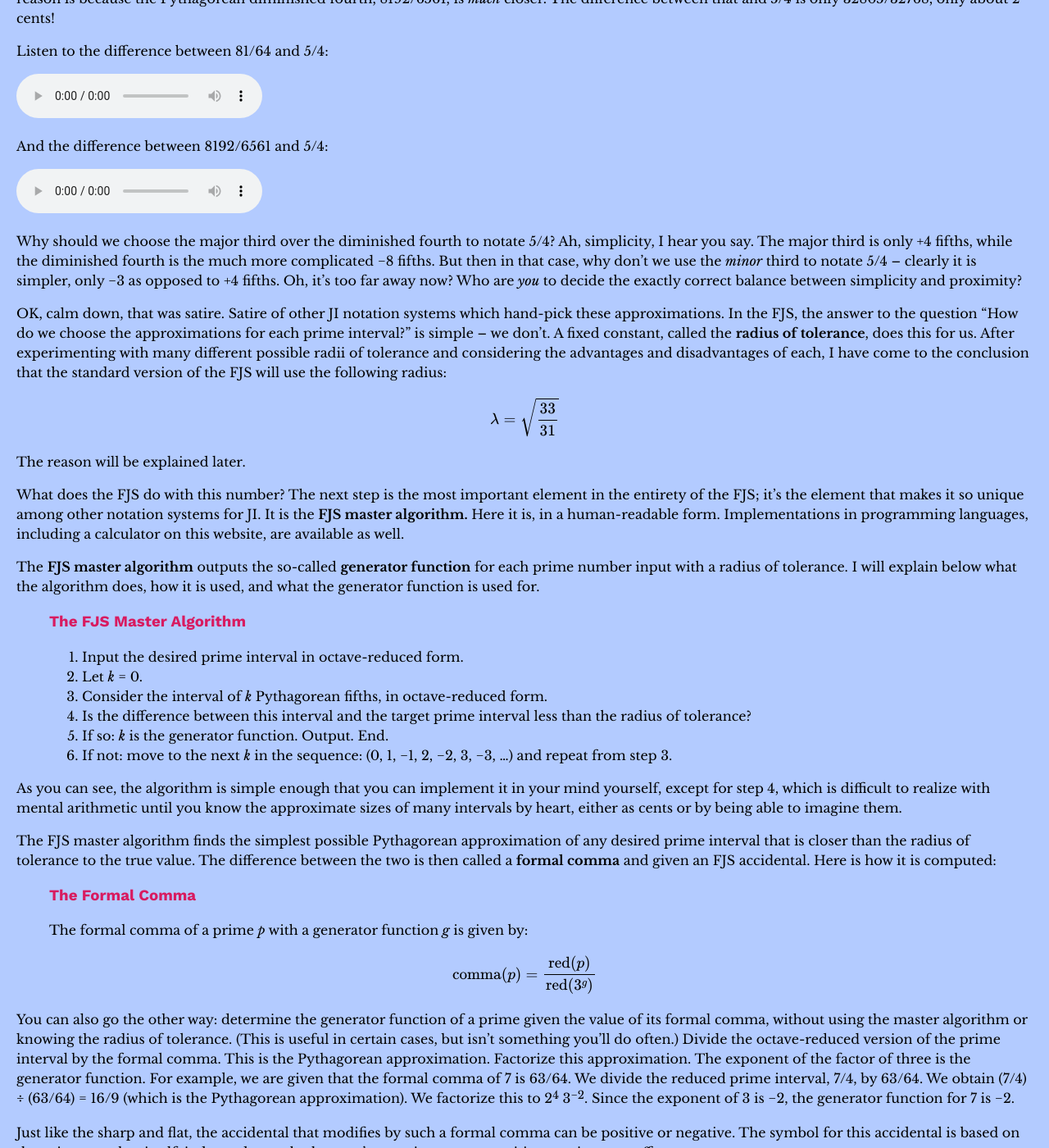
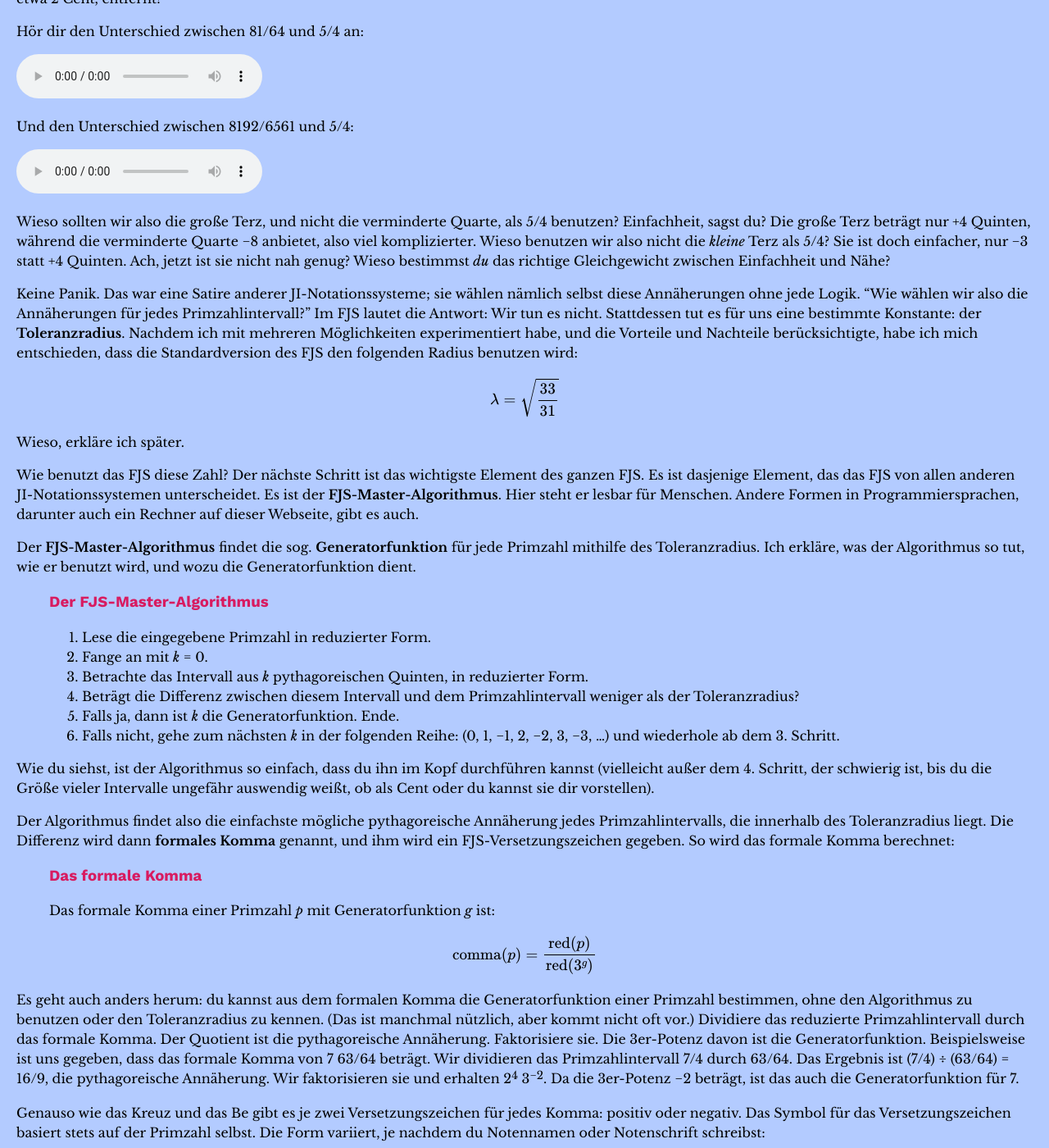
Before and after one commit to misotanni/misotanni.github.io, a Jekyll site: the page built from fjs/de/crash.md, in a window 1280 px wide and 1400 px high, scrolled down 4710 px. Shown: the whole window at 82% size. Built offline with Jekyll 4.4.1, drawn with Linux system fonts in a browser that asks for light colours; our own code applies the rules of GitHub Pages for plain Markdown files; formulas are drawn with MathJax 3; some of the changed text lies outside the part shown.

Commit message:
half done Lesson 2

```diff
--- a/fjs/de/crash.md
+++ b/fjs/de/crash.md
@@ -127,71 +127,73 @@ Du brauchst dir diese Tabelle gar nicht merken! Um das FJS zu benutzen, brauchst
 
 Du kannst die Antworten [hier](solutions.html) nachschlagen.
 
-## <a name="lesson_2">Lesson 2: The Prime Intervals</a>
+## <a name="lesson_2">Lektion 2: Die Primzahlintervalle</a>
 
-All right, you've learned to write all of Pythagorean tuning. This is pretty boring for now, since Pythagorean doesn't even deviate from 12-EDO that much – aside from having a nonzero diminished second. And more importantly, it's not even close to being able to notate the entirety of Just Intonation.
+Also bisher hast du gelernt, die pythagoreische Stimmung aufzuschreiben. Bis jetzt war es ein bisschen langweilig. Die pythagoreische Stimmung weicht gar nicht so viel von 12-EDO ab. Es reicht auch gar nicht aus, um die ganze Naturtonstimmung aufschreiben zu können.
 
-The next step in being able to cover all of JI is to cover the so-called prime intervals. These are intervals in the overtone series based on prime numbers. To find them, we take the prime numbers:
+Der nächste Schritt ist die Fähigkeit, sog. Primzahlintervalle darzustellen. Das sind Intervalle der Obertonreihe, die aus Primzahlen bestehen. Wir nehmen also die Reihe der Primzahlen:
 
 > 2, 3, 5, 7, 11, 13, 17, 19, ...
 
-...and we take the reduced form of all of them:
+...und wir verwandeln alle in ihre reduzierte Formen:
 
 > 1/1, 3/2, 5/4, 7/4, 11/8, 13/8, 17/16, 19/16, ...
 
-We already know how to notate the first two primes: the octave and the fifth. Those are covered. In fact, from this point onwards, when I refer to "prime intervals", I refer exclusively to the ones corresponding to primes greater than 3.
+Wir wissen schon, wie die ersten zwei Primzahlen aussehen: die Oktave und die Quinte. Ab jetzt, wenn ich "Primzahlintervalle" sage, meine ich nur die, die Primzahlen über 3 zugeordnet sind.
 
-Now, if you are familiar with JI, then you might have heard of 5/4 being called a "just major third" and 7/4 being called a "harmonic seventh" – a form of "minor seventh". Chances are, this language may not have seemed strange to you at first glance. These just seem like innocent extensions of the notion of "major third" and "minor seventh" to include intervals that are close to those interval classes.
+Falls du dich mit JI auskennst, hast du schon gehört, dass 5/4 als "Naturterz" und 7/4 als "Naturseptime" bezeichnet werden – also Sonderformen der großen Terz bzw. der kleinen Septime. Diese Sprache fiel dir wahrscheinlich erstens nicht auf. Es sieht sich so an, als wären es einfach Erweiterungen der Begriffe "große Terz" und "kleine Septime", um Intervalle einzubeziehen, die nah sind.
 
-But if we consider this on a formal level, things start to get weird.
+Auf einem formalen Niveau aber geschieht etwas Merkwürdiges.
 
-Say we accept this at first: 5/4 is a type of major third. So we'll notate it as a major third, *with some kind of additional symbol indicating the deviation*. The difference from the Pythagorean major third, 81/64, is the small interval of 81/80, about 22 cents. This should be fine, why would it be problematic? The reason is because the Pythagorean diminished fourth, 8192/6561, is *much* closer. The difference between that and 5/4 is only 32805/32768, only about 2 cents!
+Nehmen wir an, wir akzeptieren das zunächst. 5/4 ist eine Art große Terz. Wir notieren es also als eine große Terz, *mit einem Zusatzzeichen, der für den Unterschied stehen wird.* Die Differenz zur pythagoreischen großen Terz (81/64) beträgt nur 81/80, etwa 22 Cent. Wieso sollte das ein Problem sein? Deswegen, dass es *viel* bessere Annäherungen gibt, zum Beispiel die pythagoreische verminderte Quarte (8192/6561). Sie liegt nur um 32805/32768, nur etwa 2 Cent, entfernt!
 
-Listen to the difference between 81/64 and 5/4:
+Hör dir den Unterschied zwischen 81/64 und 5/4 an:
 
 <audio controls><source src="../assets/audio_2.mp3" type="audio/mpeg"></audio>
 
-And the difference between 8192/6561 and 5/4:
+Und den Unterschied zwischen 8192/6561 und 5/4:
 
 <audio controls><source src="../assets/audio_3.mp3" type="audio/mpeg"></audio>
 
-Why should we choose the major third over the diminished fourth to notate 5/4? Ah, simplicity, I hear you say. The major third is only +4 fifths, while the diminished fourth is the much more complicated −8 fifths. But then in that case, why don't we use the *minor* third to notate 5/4 – clearly it is simpler, only −3 as opposed to +4 fifths. Oh, it's too far away now? Who are *you* to decide the exactly correct balance between simplicity and proximity?
+Wieso sollten wir also die große Terz, und nicht die verminderte Quarte, als 5/4 benutzen? Einfachheit, sagst du? Die große Terz beträgt nur +4 Quinten, während die verminderte Quarte −8 anbietet, also viel komplizierter. Wieso benutzen wir also nicht die *kleine* Terz als 5/4? Sie ist doch einfacher, nur −3 statt +4 Quinten. Ach, jetzt ist sie nicht nah genug? Wieso bestimmst *du* das richtige Gleichgewicht zwischen Einfachheit und Nähe?
 
-OK, calm down, that was satire. Satire of other JI notation systems which hand-pick these approximations. In the FJS, the answer to the question "How do we choose the approximations for each prime interval?" is simple – we don't. A fixed constant, called the **radius of tolerance**, does this for us. After experimenting with many different possible radii of tolerance and considering the advantages and disadvantages of each, I have come to the conclusion that the standard version of the FJS will use the following radius:
+Keine Panik. Das war eine Satire anderer JI-Notationssysteme; sie wählen nämlich selbst diese Annäherungen ohne jede Logik. "Wie wählen wir also die Annäherungen für jedes Primzahlintervall?" Im FJS lautet die Antwort: Wir tun es nicht. Stattdessen tut es für uns eine bestimmte Konstante: der **Toleranzradius**. Nachdem ich mit mehreren Möglichkeiten experimentiert habe, und die Vorteile und Nachteile berücksichtigte, habe ich mich entschieden, dass die Standardversion des FJS den folgenden Radius benutzen wird:
 
 $$\displaystyle \lambda =\sqrt{\frac{33}{31}}$$
 
-The reason will be explained later.
+Wieso, erkläre ich später.
 
-What does the FJS do with this number? The next step is the most important element in the entirety of the FJS; it's the element that makes it so unique among other notation systems for JI. It is the **FJS master algorithm.** Here it is, in a human-readable form. Implementations in programming languages, including a calculator on this website, are available as well.
+Wie benutzt das FJS diese Zahl? Der nächste Schritt ist das wichtigste Element des ganzen FJS. Es ist dasjenige Element, das das FJS von allen anderen JI-Notationssystemen unterscheidet. Es ist der **FJS-Master-Algorithmus**. Hier steht er lesbar für Menschen. Andere Formen in Programmiersprachen, darunter auch ein Rechner auf dieser Webseite, gibt es auch.
 
-The **FJS master algorithm** outputs the so-called **generator function** for each prime number input with a radius of tolerance. I will explain below what the algorithm does, how it is used, and what the generator function is used for.
+Der **FJS-Master-Algorithmus** findet die sog. **Generatorfunktion** für jede Primzahl mithilfe des Toleranzradius. Ich erkläre, was der Algorithmus so tut, wie er benutzt wird, und wozu die Generatorfunktion dient.
 
-> ### The FJS Master Algorithm
+> ### Der FJS-Master-Algorithmus
 >
-> 1. Input the desired prime interval in octave-reduced form.
-> 2. Let *k* = 0.
-> 3. Consider the interval of *k* Pythagorean fifths, in octave-reduced form.
-> 4. Is the difference between this interval and the target prime interval less than the radius of tolerance?
-> 5. If so: *k* is the generator function. Output. End.
-> 6. If not: move to the next *k* in the sequence: (0, 1, −1, 2, −2, 3, −3, ...) and repeat from step 3.
+> 1. Lese die eingegebene Primzahl in reduzierter Form.
+> 2. Fange an mit *k* = 0.
+> 3. Betrachte das Intervall aus *k* pythagoreischen Quinten, in reduzierter Form.
+> 4. Beträgt die Differenz zwischen diesem Intervall und dem Primzahlintervall weniger als der Toleranzradius?
+> 5. Falls ja, dann ist *k* die Generatorfunktion. Ende.
+> 6. Falls nicht, gehe zum nächsten *k* in der folgenden Reihe: (0, 1, −1, 2, −2, 3, −3, ...) und wiederhole ab dem 3. Schritt.
 
-As you can see, the algorithm is simple enough that you can implement it in your mind yourself, except for step 4, which is difficult to realize with mental arithmetic until you know the approximate sizes of many intervals by heart, either as cents or by being able to imagine them.
+Wie du siehst, ist der Algorithmus so einfach, dass du ihn im Kopf durchführen kannst (vielleicht außer dem 4. Schritt, der schwierig ist, bis du die Größe vieler Intervalle ungefähr auswendig weißt, ob als Cent oder du kannst sie dir vorstellen).
 
-The FJS master algorithm finds the simplest possible Pythagorean approximation of any desired prime interval that is closer than the radius of tolerance to the true value. The difference between the two is then called a **formal comma** and given an FJS accidental. Here is how it is computed:
+Der Algorithmus findet also die einfachste mögliche pythagoreische Annäherung jedes Primzahlintervalls, die innerhalb des Toleranzradius liegt. Die Differenz wird dann **formales Komma** genannt, und ihm wird ein FJS-Versetzungszeichen gegeben. So wird das formale Komma berechnet:
 
-> ### The Formal Comma
+> ### Das formale Komma
 >
-> The formal comma of a prime *p* with a generator function *g* is given by:
+> Das formale Komma einer Primzahl *p* mit Generatorfunktion *g* ist:
 >
 > $$\text{comma} (p)=\frac{\text{red} (p)}{\text{red} (3^g)}$$
 
-You can also go the other way: determine the generator function of a prime given the value of its formal comma, without using the master algorithm or knowing the radius of tolerance. (This is useful in certain cases, but isn't something you'll do often.) Divide the octave-reduced version of the prime interval by the formal comma. This is the Pythagorean approximation. Factorize this approximation. The exponent of the factor of three is the generator function. For example, we are given that the formal comma of 7 is 63/64. We divide the reduced prime interval, 7/4, by 63/64. We obtain (7/4) ÷ (63/64) = 16/9 (which is the Pythagorean approximation). We factorize this to 2<sup>4</sup> 3<sup>−2</sup>. Since the exponent of 3 is −2, the generator function for 7 is −2.
+Es geht auch anders herum: du kannst aus dem formalen Komma die Generatorfunktion einer Primzahl bestimmen, ohne den Algorithmus zu benutzen oder den Toleranzradius zu kennen. (Das ist manchmal nützlich, aber kommt nicht oft vor.) Dividiere das reduzierte Primzahlintervall durch das formale Komma. Der Quotient ist die pythagoreische Annäherung. Faktorisiere sie. Die 3er-Potenz davon ist die Generatorfunktion. Beispielsweise ist uns gegeben, dass das formale Komma von 7 63/64 beträgt. Wir dividieren das Primzahlintervall 7/4 durch 63/64. Das Ergebnis ist (7/4) ÷ (63/64) = 16/9, die pythagoreische Annäherung. Wir faktorisieren sie und erhalten 2<sup>4</sup> 3<sup>−2</sup>. Da die 3er-Potenz −2 beträgt, ist das auch die Generatorfunktion für 7.
 
-Just like the sharp and flat, the accidental that modifies by such a formal comma can be positive or negative. The symbol for this accidental is based on the prime number itself, it depends on whether you're naming notes or writing music on a staff:
+Genauso wie das Kreuz und das Be gibt es je zwei Versetzungszeichen für jedes Komma: positiv oder negativ. Das Symbol für das Versetzungszeichen basiert stets auf der Primzahl selbst. Die Form variiert, je nachdem du Notennamen oder Notenschrift schreibst:
 
-- In note naming, positive accidentals are written as a superscript of the number itself, and negative ones as a subscript of the number.
-- In music notation, positive accidentals are written as the number itself, and negative ones as the number with a negative sign.
+- Bei Notennamen werden positive Versetzungszeichen hochgestellt und negative tiefgestellt.
+- Bei Notenschrift werden positive Versetzungszeichen als einfach die Primzahl, negative als die Primzahl mit einem Minus-Zeichen geschrieben.
+
+Bemerke, dass ich mit Absicht die Worte "positiv" und "negativ" statt "aufwärts" und "abwärts" verwende. Deswegen eben, dass im FJS positive Versetzungszeichen nicht immer erhöhen, und negative nicht immer senken. Statt dessen heißt **positiv immer otonal** und **negativ immer utonal**. Das heißt Folgendes – und es ist ganz wichtig –
 
 You may have noticed that I used the words "positive" and "negative" rather than "upward" and "downward". This is because, in the FJS, positive accidentals are not always upward and negative accidentals are not always downward. Instead, **positive is always otonal** and **negative is always utonal**. This means that – and this is very important – *an FJS accidental is always positive in the direction in which a Pythagorean approximation becomes the target prime interval.* For example, to notate 5/4 above C, we first write E (its approximation, 81/64), and then we change it to 5/4 by writing E<sup>5</sup>. This change actually *lowers* it by 81/80.
 
```
